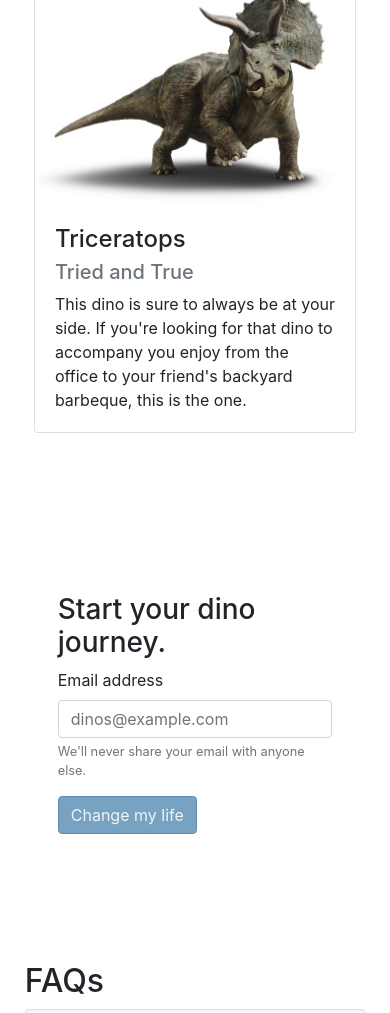
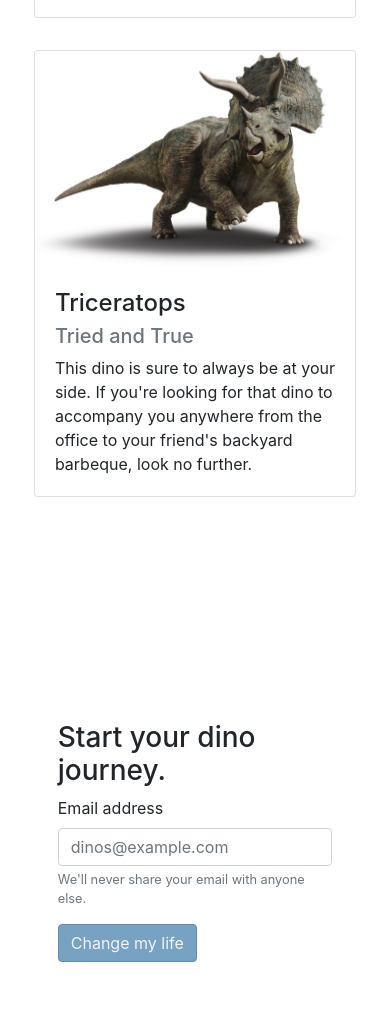
Before and after one commit to johndunstan/dinos-for-sale, a website: page index.html in a window 390 px wide. Shown: the part 2601-3614 px from the top of the page. Drawn offline with nearby package versions, Linux system fonts and the light colour scheme.

Commit message:
Fix navbar links putting section under navbar.

```diff
--- a/css/styles.scss
+++ b/css/styles.scss
@@ -8,6 +8,15 @@ $anti-flash-white: #f2f3f4;
 body {
   margin-top: 3rem;
   position: relative;
+}
+
+#products:before,
+#contact:before,
+#faqs:before,
+#about:before {
+  height: 4rem;
+  content: '';
+  display: block;
 }
 
 h1 span {
@@ -72,6 +81,7 @@ form {
   justify-content: space-around;
   flex-wrap: wrap;
   padding: 1.5rem;
+  padding-top: 0;
 }
 
 .product-card {
@@ -103,12 +113,10 @@ footer > div {
 footer .fab {
   font-size: 3rem;
   padding: 0.3rem;
-  color: darken($teal, 5%);
   color: #a74b3f;
 }
 
 footer .fab:hover {
-  color: darken($teal, 10%);
   color: darken(#a74b3f, 5%);
 }
 
@@ -138,6 +146,7 @@ footer .fab:hover {
 
   .card-deck-custom {
     padding: 1rem;
+    padding-top: 0;
   }
 
   .product-card {
--- a/index.html
+++ b/index.html
@@ -18,8 +18,8 @@
     ></script>
   </head>
 
+  <!-- Navbar -->
   <body data-spy="scroll" data-target=".navbar">
-    <!-- Navbar -->
     <nav class="navbar fixed-top navbar-expand-lg navbar-light bg-light">
       <a class="navbar-brand" href="#">Dinos 4 Sale</a>
       <button
@@ -41,7 +41,7 @@
             >
           </li>
           <li class="nav-item">
-            <a class="nav-link" href="#features">Products</a>
+            <a class="nav-link" href="#products">Products</a>
           </li>
           <li class="nav-item">
             <a class="nav-link" href="#contact">Contact</a>
@@ -150,6 +150,7 @@
     </div>
 
     <!-- Products -->
+    <div id="products">
       <div class="card-deck-custom">
         <div class="card product-card">
           <img
@@ -161,9 +162,9 @@
             <h4 class="card-title">Ankylosaurus</h4>
             <h5 class="card-subtitle mb-2 text-muted">Ready to Play</h5>
             <p class="card-text">
-            This little guy is a bundle of fun. Whether he's biting your ankles
-            or those of your pesky neighbor, you'll be sure to experience value
-            on entertainment alone.
+              This little guy is a bundle of fun. Whether he's biting your
+              ankles or those of your pesky neighbor, you'll be sure to
+              experience value on entertainment alone.
             </p>
           </div>
         </div>
@@ -194,15 +195,16 @@
             <h5 class="card-subtitle mb-2 text-muted">Tried and True</h5>
             <p class="card-text">
               This dino is sure to always be at your side. If you're looking for
-            that dino to accompany you enjoy from the office to your friend's
-            backyard barbeque, this is the one.
+              that dino to accompany you anywhere from the office to your
+              friend's backyard barbeque, look no further.
             </p>
+          </div>
         </div>
       </div>
     </div>
 
     <!-- Contact -->
-    <div id="contact">
+    <section id="contact">
       <form>
         <h3>Start your dino journey.</h3>
         <div class="form-group">
@@ -221,7 +223,7 @@
 
         <button type="submit" class="btn btn-submit">Change my life</button>
       </form>
-    </div>
+    </section>
 
     <!-- Accordian -->
     <div class="accordion container-fluid" id="faqs">
```
Also changed, not shown: css/styles.css. Lines whose indentation alone changed are shown as unchanged.
